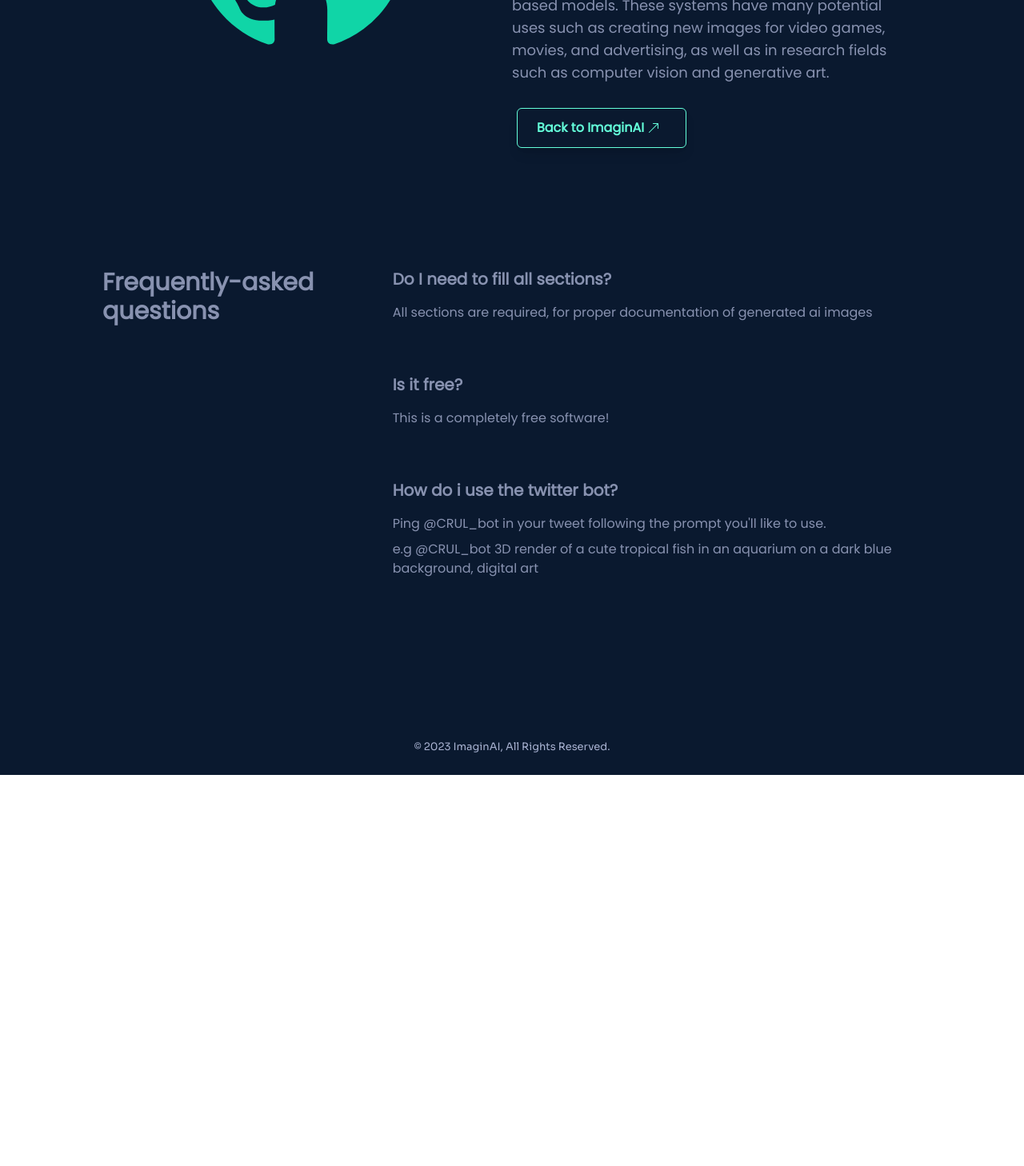
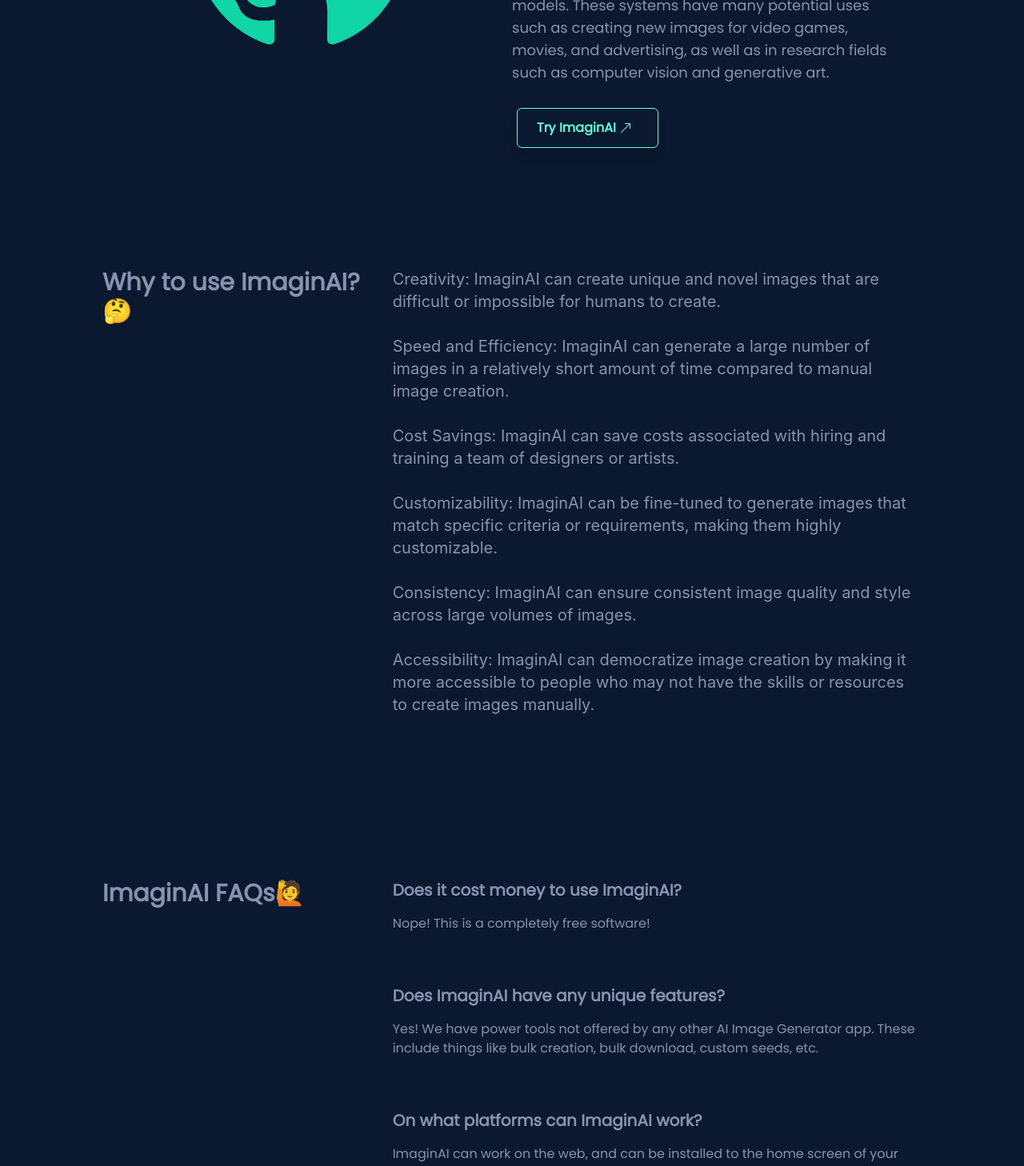
Before and after one commit to Abhigyan-Srivastava/ImaginAI-client, a React (Vite) app: page / in a window 1280 px wide. Shown: the part 1760-3218 px from the top of the page at 80% size. Before the commit the page ends 2729 px from the top, so only its background shows below. Built offline with nearby package versions, Linux system fonts and the light colour scheme; a web font is replaced by a local one.

Commit message:
Updated Website Content

```diff
--- a/src/components/Header.jsx
+++ b/src/components/Header.jsx
@@ -37,7 +37,7 @@
           <p onClick={()=>toggle()}>Showcase</p>
         </Link>
         <Link
-          to="/#faqs"
+          to="#faqs"
           className=" text-lightest_slate hover:text-green mx-5 font-poppins"
         >
           <p onClick={()=>toggle()}>FAQ</p>
--- a/src/pages/LandingPage.jsx
+++ b/src/pages/LandingPage.jsx
@@ -97,7 +97,7 @@
         <div className="flex w-full mt-16 md:mt-0 md:w-6/12 justify-center">
           <img
             src={visionaryTechnology}
-            alt="CRUL"
+            alt="ImaginAI"
             className="w-full sm:w-8/12 aspect-square select-none pointer-events-none"
             draggable="false"
           />
@@ -138,11 +138,12 @@
           </div>
         </div>
       </section>
+
       <section className="sm:px-20 px-6 py-8">
         <div className="flex flex-col md:flex-row my-8 text-green_opaque mt-[4rem]">
           <div className="w-full md:w-6/12 flex flex-col justify-center items-center">
             <svg
-              xmlns="http://www.w3.org/2000/svg"
+              xmlns=""
               fill="currentColor"
               className="w-6/12"
               viewBox="0 0 16 16"
@@ -155,17 +156,17 @@
               About ImaginAI
             </p>
             <p className="text-slate md:pr-10 my-6 md:text-lg 2xl:text-xl font-poppins">
-              An AI image generator is a type of artificial intelligence system that is capable of creating new images based on a given set of inputs or parameters. These systems can be trained on a large dataset of images and can then generate new images that are similar in style or content to the images in the training dataset. Some examples of AI image generators include Generative Adversarial Networks (GANs), Variational Autoencoders (VAEs), and Transformer-based models. These systems have many potential uses such as creating new images for video games, movies, and advertising, as well as in research fields such as computer vision and generative art.
+              ImaginAI is a type of artificial intelligence system that is capable of creating new images based on a given set of inputs or parameters. These systems can be trained on a large dataset of images and can then generate new images that are similar in style or content to the images in the training dataset. Some examples of AI image generators include Generative Adversarial Networks (GANs), Variational Autoencoders (VAEs), and Transformer-based models. These systems have many potential uses such as creating new images for video games, movies, and advertising, as well as in research fields such as computer vision and generative art.
             </p>
             <a
-              href="https://github.com/EmmanuelOmoiya/CRUL"
+              href=""
               className="flex justify-center font-poppins items-center p-3 px-6 w-max  border text-green hover:bg-[rgba(255,255,255,0.12)] font-semibold rounded-md shadow-lg  hover:scale-[1.02] ease-in-out duration-100 sm:scale-100 m-1.5"
-              target="_blank"
+              target="_self"
               rel="noopener noreferrer"
             >
-              Back to ImaginAI&nbsp;
+              Try ImaginAI&nbsp;
               <svg
-                xmlns="http://www.w3.org/2000/svg"
+                xmlns=""
                 fill="currentColor"
                 className="w-4 h-4 mr-2"
                 viewBox="0 0 16 16"
@@ -176,49 +177,92 @@
           </div>
         </div>
       </section>
+
       <section className="sm:px-20 px-6" id="faqs">
         <div className="bg-lightblue py-20 px-4 text-zinc-500">
           <div className="mx-auto max-w-6xl flex flex-col md:flex-row">
             <h2 className="mr-8 w-full md:w-1/3 text-3xl font-bold leading-9 text-zinc-400 mb-10 md:mb-0 font-poppins">
-              Frequently-asked questions
+              Why to use ImaginAI?🤔
+            </h2>
+            <dl className="w-full md:w-2/3">
+              <dt className="mb-4">
+                <h3 className="text-xl  font-poppins">
+                  <ol>
+                    <li>Creativity: ImaginAI can create unique and novel images that are difficult or impossible for humans to create.</li><br></br>
+                    <li>Speed and Efficiency: ImaginAI can generate a large number of images in a relatively short amount of time compared to manual image creation.</li><br></br>
+                    <li>Cost Savings: ImaginAI can save costs associated with hiring and training a team of designers or artists.</li><br></br>
+                    <li>Customizability: ImaginAI can be fine-tuned to generate images that match specific criteria or requirements, making them highly customizable.</li><br></br>
+                    <li>Consistency: ImaginAI can ensure consistent image quality and style across large volumes of images.</li><br></br>
+                    <li>Accessibility: ImaginAI can democratize image creation by making it more accessible to people who may not have the skills or resources to create images manually.</li><br></br>
+                    </ol>
+                </h3>
+              </dt>
+            </dl>
+          </div>
+        </div>
+      </section>
+
+      {/* <section className="sm:px-20 px-6 py-8">
+        <div className="flex flex-col md:flex-row my-8 text-green_opaque mt-[4rem]">
+          <div className="w-full md:w-6/12 flex flex-col justify-center items-center">
+            <svg
+              // xmlns=""
+              fill="currentColor"
+              className="w-6/12"
+              viewBox="0 0 16 16"
+            >
+              <path d="M8 0C3.58 0 0 3.58 0 8c0 3.54 2.29 6.53 5.47 7.59.4.07.55-.17.55-.38 0-.19-.01-.82-.01-1.49-2.01.37-2.53-.49-2.69-.94-.09-.23-.48-.94-.82-1.13-.28-.15-.68-.52-.01-.53.63-.01 1.08.58 1.23.82.72 1.21 1.87.87 2.33.66.07-.52.28-.87.51-1.07-1.78-.2-3.64-.89-3.64-3.95 0-.87.31-1.59.82-2.15-.08-.2-.36-1.02.08-2.12 0 0 .67-.21 2.2.82.64-.18 1.32-.27 2-.27.68 0 1.36.09 2 .27 1.53-1.04 2.2-.82 2.2-.82.44 1.1.16 1.92.08 2.12.51.56.82 1.27.82 2.15 0 3.07-1.87 3.75-3.65 3.95.29.25.54.73.54 1.48 0 1.07-.01 1.93-.01 2.2 0 .21.15.46.55.38A8.012 8.012 0 0 0 16 8c0-4.42-3.58-8-8-8z"></path>
+            </svg>
+          </div>
+          <div className="w-full md:w-6/12 flex flex-col justify-center my-6 md:my-0">
+            <p className="text-3xl sm:text-4xl md:text-5xl font-medium font-sora">
+              Turn your imaginations into creations🖼️
+            </p>
+            <p className="text-slate md:pr-10 my-6 md:text-lg 2xl:text-xl font-poppins">
+              Let us print your creation! We use Artificial Intelligence to enhance your image to print quality, manually crop it to the aspect ratio of your chosen size (making sure to keep the subject in-frame), then print and deliver it to your door.
+The prints are museum-quality, made on thick and durable matte paper. Add a wonderful accent to your room and office with these posters that are sure to brighten any environment.
+            </p>
+          </div>
+        </div>
+      </section> */}
+
+      <section className="sm:px-20 px-6" id="faqs">
+        <div className="bg-lightblue py-20 px-4 text-zinc-500">
+          <div className="mx-auto max-w-6xl flex flex-col md:flex-row">
+            <h2 className="mr-8 w-full md:w-1/3 text-3xl font-bold leading-9 text-zinc-400 mb-10 md:mb-0 font-poppins">
+              ImaginAI FAQs🙋
             </h2>
             <dl className="w-full md:w-2/3">
               <dt className="mb-4">
                 <h3 className="text-xl font-semibold font-poppins">
-                  Do I need to fill all sections?
+                  Does it cost money to use ImaginAI?
                 </h3>
               </dt>
               <dd className="mb-10 lg:mb-16 font-poppins">
                 <p className="font-poppins">
-                  All sections are required, for proper documentation of
-                  generated ai images
+                  Nope! This is a completely free software!
                 </p>
               </dd>
               <dt className="mb-4">
                 <h3 className="text-xl font-semibold font-poppins">
-                  Is it free?
+                  Does ImaginAI have any unique features?
                 </h3>
               </dt>
               <dd className="mb-10 lg:mb-16 font-poppins">
                 <p className="font-poppins">
-                  This is a completely free software!
+                  Yes! We have power tools not offered by any other AI Image Generator app. These include things like bulk creation, bulk download, custom seeds, etc.
                 </p>
-              </dd>
-              <dt className="mb-4">
+                </dd>
+                <dt className="mb-4">
                 <h3 className="text-xl font-semibold font-poppins">
-                  How do i use the twitter bot?
+                  On what platforms can ImaginAI work?
                 </h3>
               </dt>
               <dd className="mb-10 lg:mb-16 font-poppins">
                 <p className="font-poppins">
-                  Ping @CRUL_bot in your tweet following the prompt you'll like
-                  to use.
+                  ImaginAI can work on the web, and can be installed to the home screen of your Desktop, iPhone, Android phone or Tablet.
                 </p>
-                <p className="font-poppins mt-2">
-                  e.g @CRUL_bot 3D render of a cute tropical fish in an aquarium
-                  on a dark blue background, digital art
-                </p>
-              </dd>
+                </dd>
             </dl>
           </div>
         </div>
```
